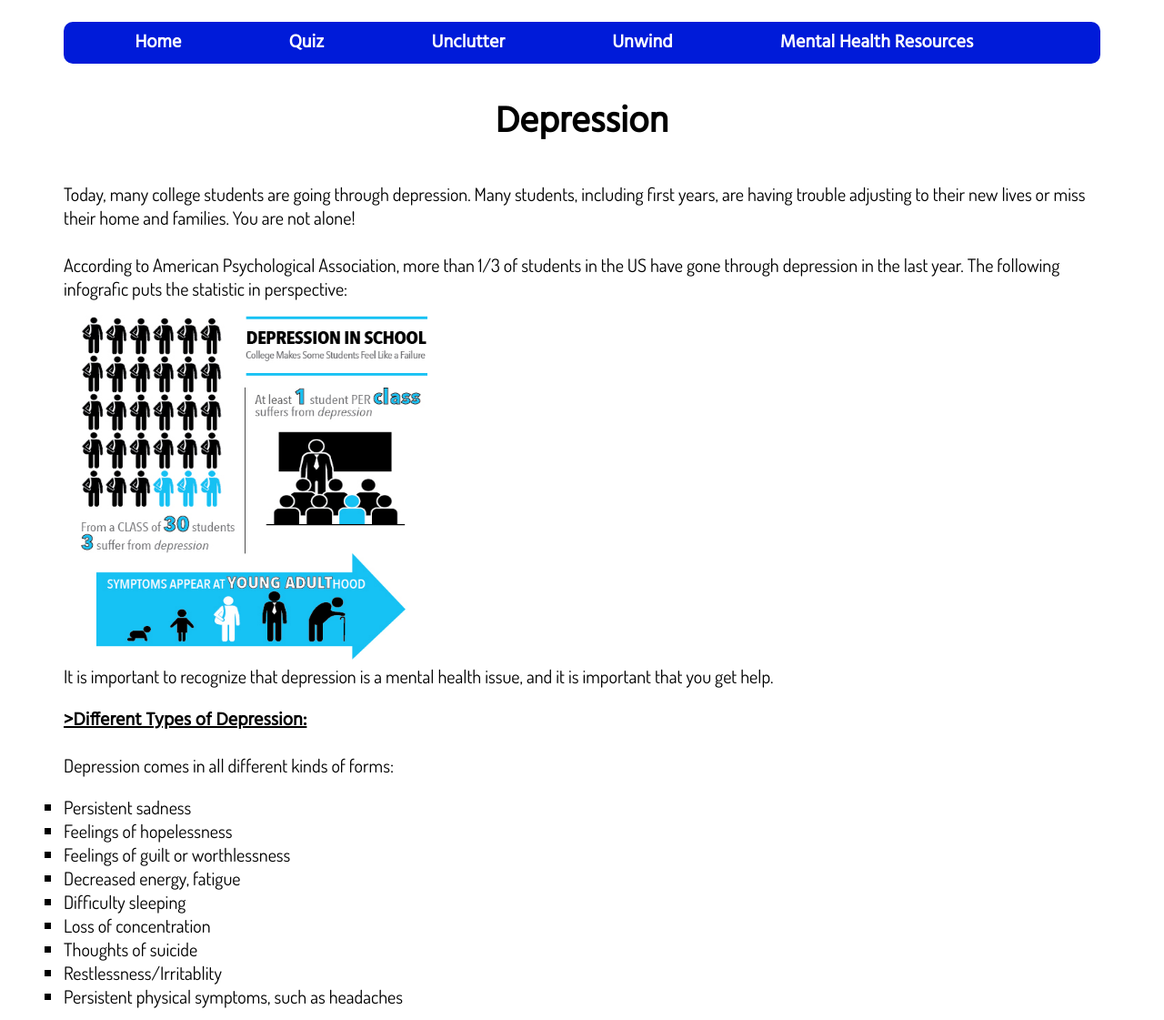
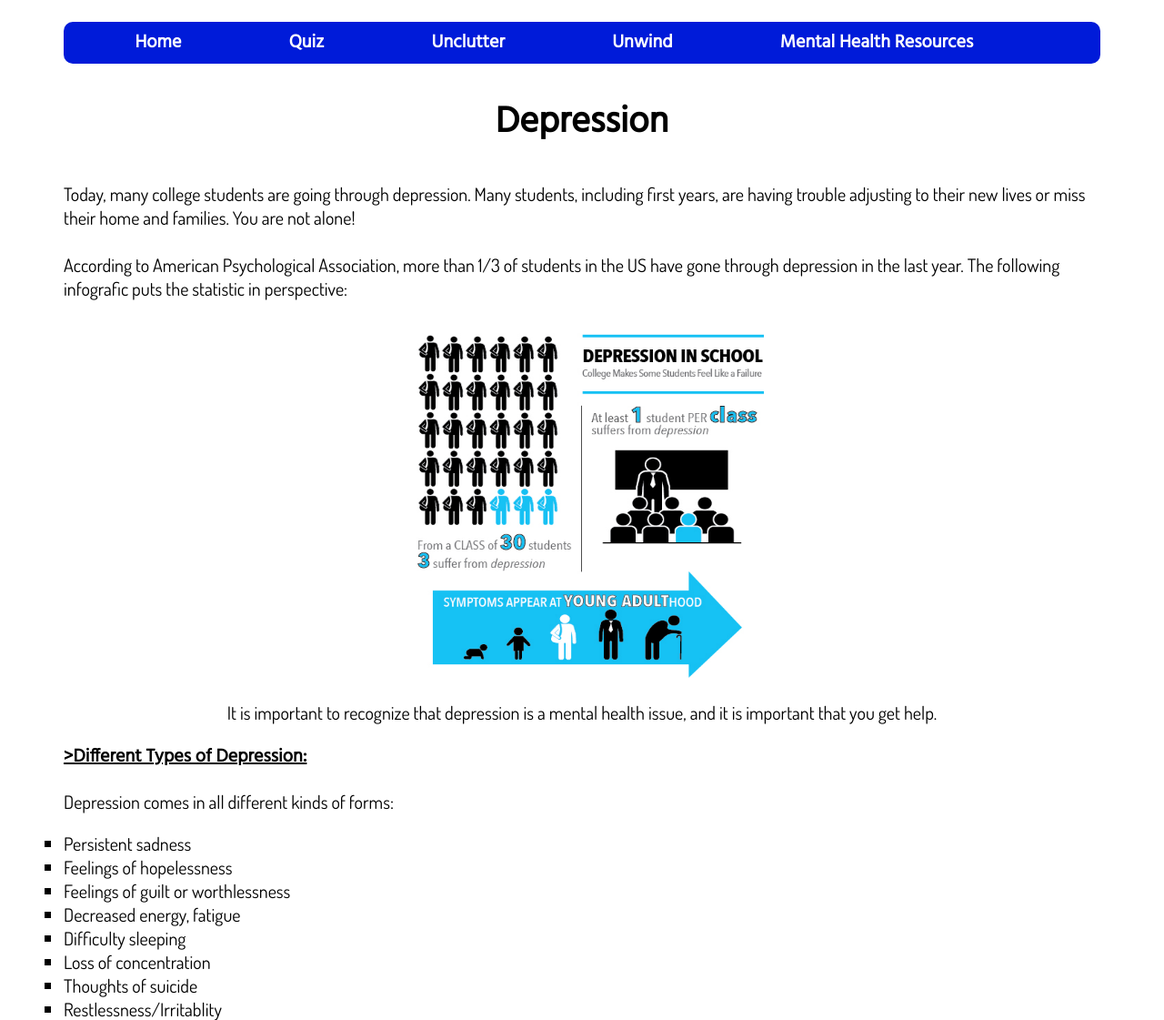
Before and after one commit to hanawahi/cssi_2017, a Python web app: template group-project/templates/depression.html in a window 1280 px wide. Shown: the part 154-1275 px from the top of the page at 91% size. Run offline with Jinja, Linux system fonts and the light colour scheme; the template is opened without the code that fills it, so the values that code supplies are empty; some libraries are stand-ins or nearby versions.

Commit message:
fixing depression picture

```diff
--- a/group-project/resources/aesthetic.css
+++ b/group-project/resources/aesthetic.css
@@ -344,6 +344,10 @@ dl{
   font-size: 25px;
 }
 
+#picture_center{
+  text-align: center;
+}
+
 
 
 
--- a/group-project/templates/depression.html
+++ b/group-project/templates/depression.html
@@ -23,12 +23,13 @@
 
       According to American Psychological Association, more than 1/3 of students in the US
       have gone through depression in the last year. The following infografic puts the
-      statistic in perspective: </br>
+      statistic in perspective: </br> </p>
 
-      <img src="images/depression.jpg" alt="stats" style="width:400px;height:400px;" align="center"> </br>
-
+    <p id=picture_center>  <img src="images/depression.jpg" alt="stats" style="width:400px;height:400px;" align="center"> </br>
+</p>
+<p>
       It is important to recognize that depression is a mental health issue, and it is important that
-      you get help.
+      you get help.</p>
 
       <h3 id=aligning> >Different Types of Depression: </h3>
       <p id=paragraph1> Depression comes in all different kinds of forms: </P>
```
